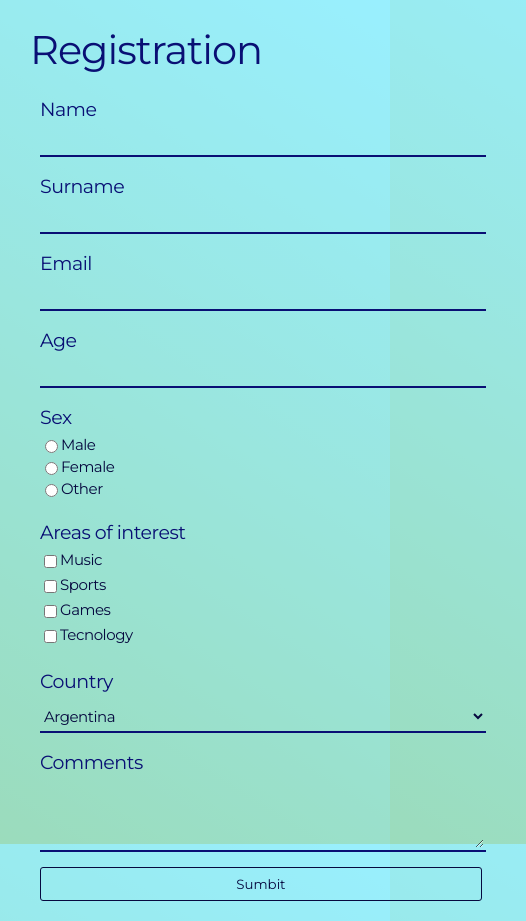
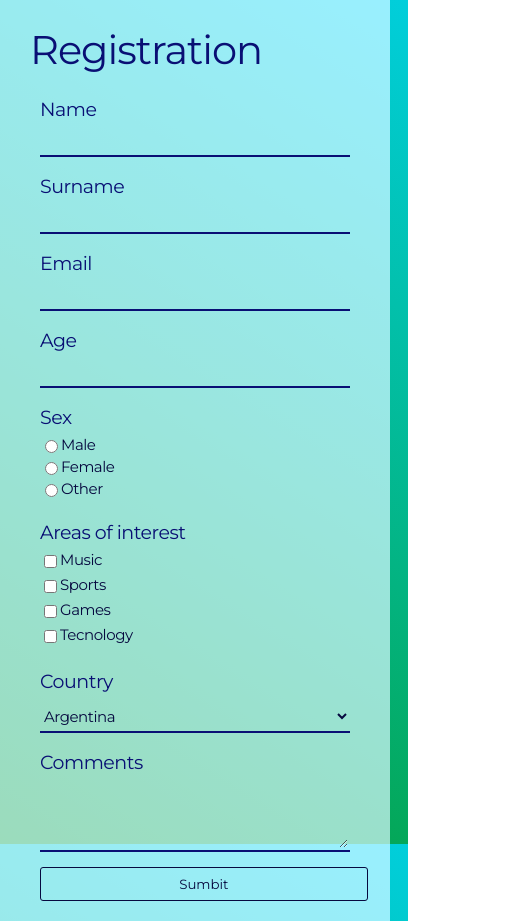
Before and after one commit to Morta-Fontanella/LPPA_Parcial1, a plain HTML site: page index.html in a window 390 px wide. Both pictures are taken after a click on the button "Get Started". Shown: the whole page, 526 px wide, since content can reach past the window. Drawn offline with nearby package versions, Linux system fonts and the light colour scheme.

Commit message:
LPPA-P1: fix resposive bugs

```diff
--- a/css/style.css
+++ b/css/style.css
@@ -74,14 +74,14 @@ color: rgb(0, 132, 255);
 /*#endregion Start*/
 
 /*#region Registration Form*/
-.regwrapper{
+#regwrapper{
 position: absolute;
 display: flex;
 flex-direction: row;
 align-items: center;
 justify-content: center;
 min-height: 100vh;
-min-width: 100vw;
+max-width: 100vw;
 }
 
 #divregistrationform{
@@ -288,6 +288,6 @@ color: rgb(147, 252, 170);
 
 @media only screen and (max-width: 500px) {
 #divregistrationform{
-min-width: 100%;
+min-width: 100vw;
 }
 }
--- a/index.html
+++ b/index.html
@@ -25,7 +25,7 @@
                 </button>
             </div>
         </div>
-        <div class="regwrapper">
+        <div id="regwrapper">
             <div id="divregistrationform">
                 <div class="title">
                     <h1>Registration</h1>
--- a/js/app.js
+++ b/js/app.js
@@ -46,6 +46,8 @@ var hidestartdiv = function () { //Disable the start button and fadeout the star
 
 var showregistrationform = function () { //animation and fadein of registrationform
     var registrationform = document.getElementById('divregistrationform');
+    var regwrapper = document.getElementById('regwrapper');
+    regwrapper.style.minWidth = '100vw';
     registrationform.style.opacity = 100 + '%';
     registrationform.style.marginRight = '0px';
     registrationform.style.zIndex = 2;
```
